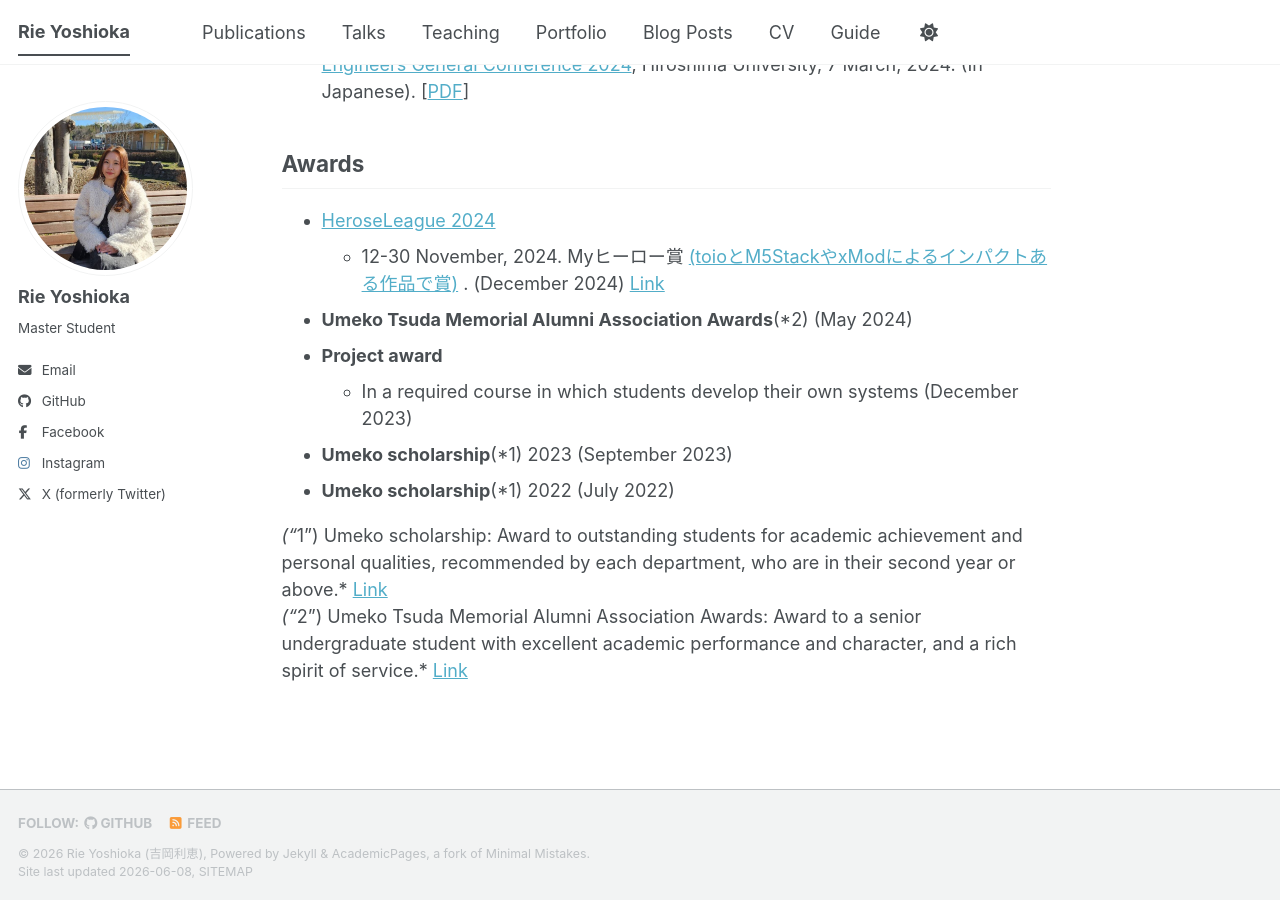
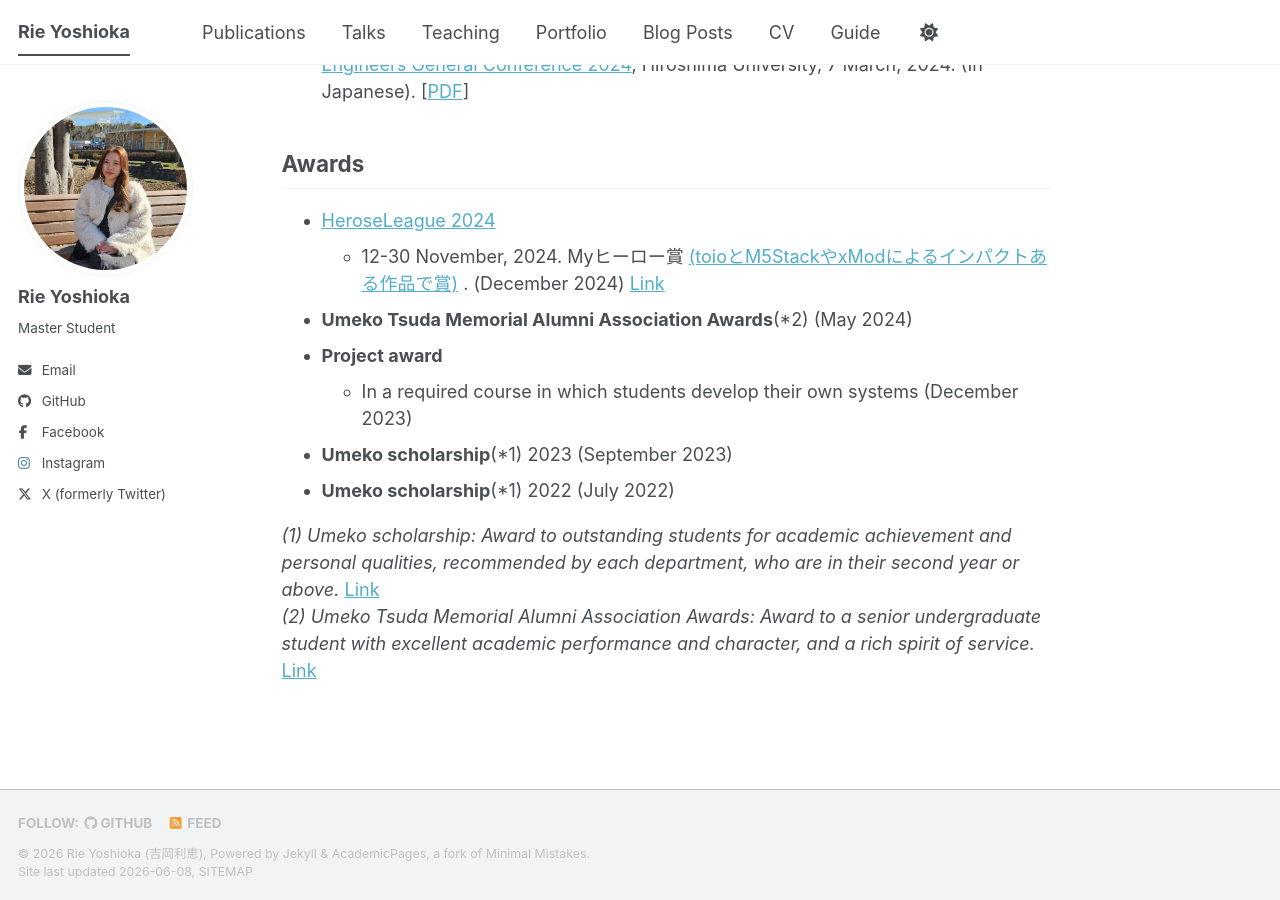
Before and after one commit to rie-yoshi/rie-yoshi.github.io, a Jekyll site: the page built from _pages/about.md, in a window 1280 px wide and 900 px high, scrolled down 527 px. Built offline with Jekyll 4.4.1, drawn with Linux system fonts in a browser that asks for light colours; a script bundle is joined from its source files by our own code; library files that are not in the unit come from our copies.

```diff
--- a/_pages/about.md
+++ b/_pages/about.md
@@ -27,8 +27,8 @@ Hand object interaction
 - **Umeko scholarship**(*1) 2023 (September 2023)
 - **Umeko scholarship**(*1) 2022 (July 2022)
 
-*("*1") Umeko scholarship: Award to outstanding students for academic achievement and personal qualities, recommended by each department, who are in their second year or above.* [Link](https://www.tsuda.ac.jp/student-life/scholarship/detail.html#:~:text=%E6%A2%85%E5%AD%90%E3%82%B9%E3%82%AB%E3%83%A9%E3%82%B7%E3%83%83%E3%83%97%EF%BC%88%E5%AD%A6%E6%A5%AD%EF%BC%89) \
-*("*2") Umeko Tsuda Memorial Alumni Association Awards: Award to a senior undergraduate student with excellent academic performance and character, and a rich spirit of service.* [Link](https://www.tsuda.ac.jp/student-life/scholarship/detail.html#:~:text=%E6%B4%A5%E7%94%B0%E6%A2%85%E5%AD%90%E8%A8%98%E5%BF%B5%E5%90%8C%E7%AA%93%E4%BC%9A%E8%B3%9E)
+*(1) Umeko scholarship: Award to outstanding students for academic achievement and personal qualities, recommended by each department, who are in their second year or above.* [Link](https://www.tsuda.ac.jp/student-life/scholarship/detail.html#:~:text=%E6%A2%85%E5%AD%90%E3%82%B9%E3%82%AB%E3%83%A9%E3%82%B7%E3%83%83%E3%83%97%EF%BC%88%E5%AD%A6%E6%A5%AD%EF%BC%89) \
+*(2) Umeko Tsuda Memorial Alumni Association Awards: Award to a senior undergraduate student with excellent academic performance and character, and a rich spirit of service.* [Link](https://www.tsuda.ac.jp/student-life/scholarship/detail.html#:~:text=%E6%B4%A5%E7%94%B0%E6%A2%85%E5%AD%90%E8%A8%98%E5%BF%B5%E5%90%8C%E7%AA%93%E4%BC%9A%E8%B3%9E)
 
 
 <!--
```
